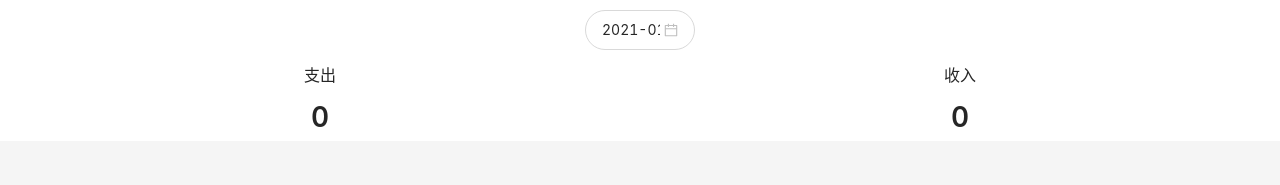
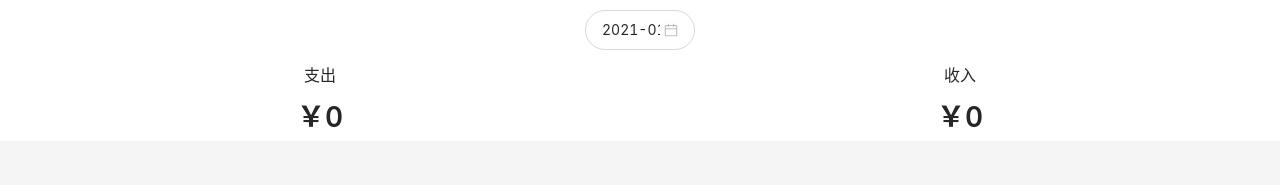
Before and after one commit to ChiLi2000/keep-accounts-r, a React app: page /#/detail in a window 1280 px wide. Shown: the top 185 px of the page. Built offline with nearby package versions, Linux system fonts and the light colour scheme.

Commit message:
Detail.tsx 每月收支

```diff
--- a/src/views/Account/CategorySection.tsx
+++ b/src/views/Account/CategorySection.tsx
@@ -5,7 +5,7 @@ type Props = {
   value?: Category
   onChange?: (value: Category) => void
   className?: string
-  slot?: Category
+  slot?: (type: Category) => number
 }
 
 const CategorySection: React.FC<Props> = (props) => {
@@ -13,6 +13,7 @@ const CategorySection: React.FC<Props> = (props) => {
   type Keys = keyof typeof categoryMap    //'-','+'
   const [categoryList] = useState<Keys[]>(["-", "+"]);
   const category = props.value;
+
   return (
     <div className={props.className}>
       <ul>
@@ -20,7 +21,7 @@ const CategorySection: React.FC<Props> = (props) => {
           <li key={c} className={category === c ? "selected" : ""}
               onClick={() => {if (props.onChange) props.onChange(c);}}>
             {categoryMap[c]}
-            {props.slot && <span>0</span>}
+            {props.slot && <span>￥{props.slot(c)}</span>}
           </li>)}
       </ul>
     </div>
--- a/src/views/Detail.tsx
+++ b/src/views/Detail.tsx
@@ -68,6 +68,13 @@ function Detail() {
   };
   const [x, setX] = useState(moment(new Date().toISOString()).format("YYYY-MM"));
   const styleTime = {"width": "110px", "borderRadius": "25px", "padding": "8px 16px"};
+  const MouthTotal = (type: Category) => {
+    return records.filter(r => (r.createdAt).indexOf(x) !== -1)
+      .filter(r => r.category === type)
+      .reduce((sum, item) => {
+        return sum + item.amount;
+      }, 0);
+  };
 
   return (
     <Layout>
@@ -77,7 +84,7 @@ function Detail() {
                       type="month"
                       style={styleTime}/>
       </TimeWrapper>
-      <MyCategorySection slot='-'/>
+      <MyCategorySection slot={(type) => MouthTotal(type)}/>
       {array.map(([date, records]) => <div key={date}>
         <Header>
           {date}
```
